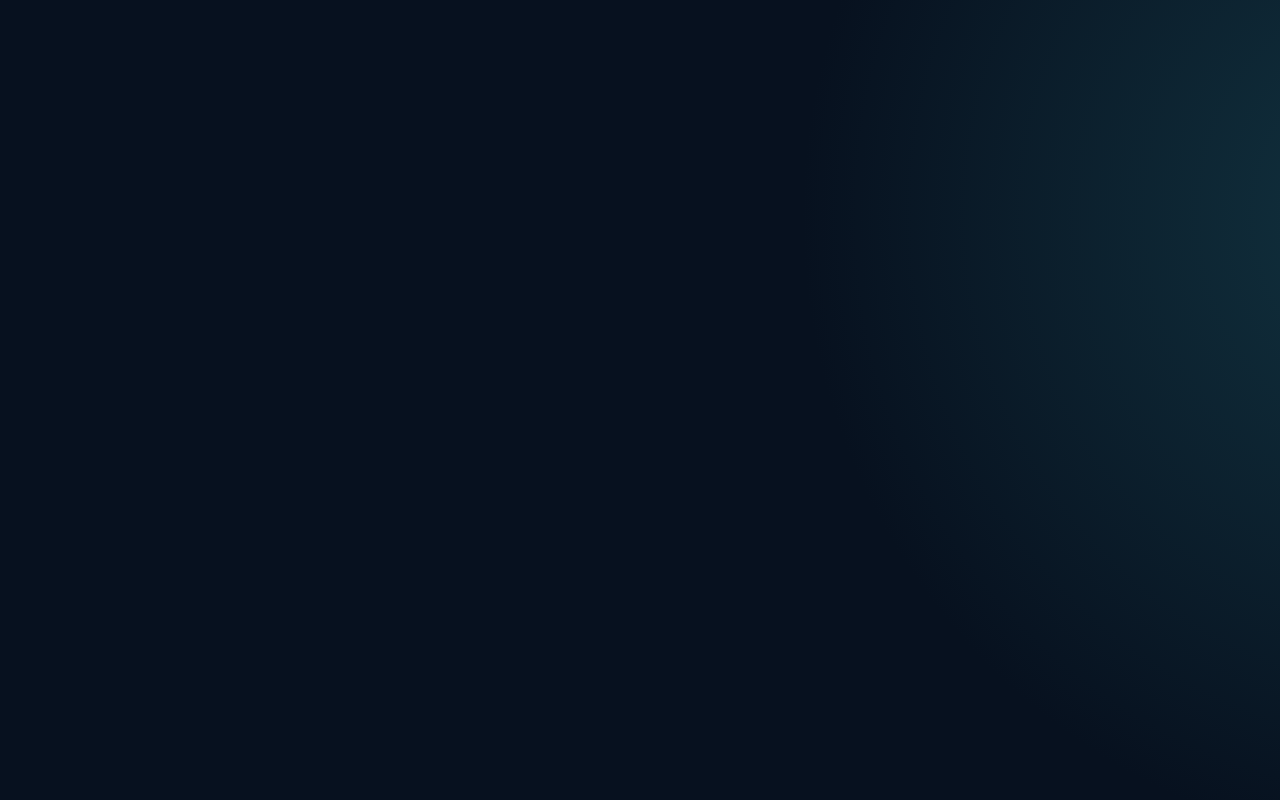
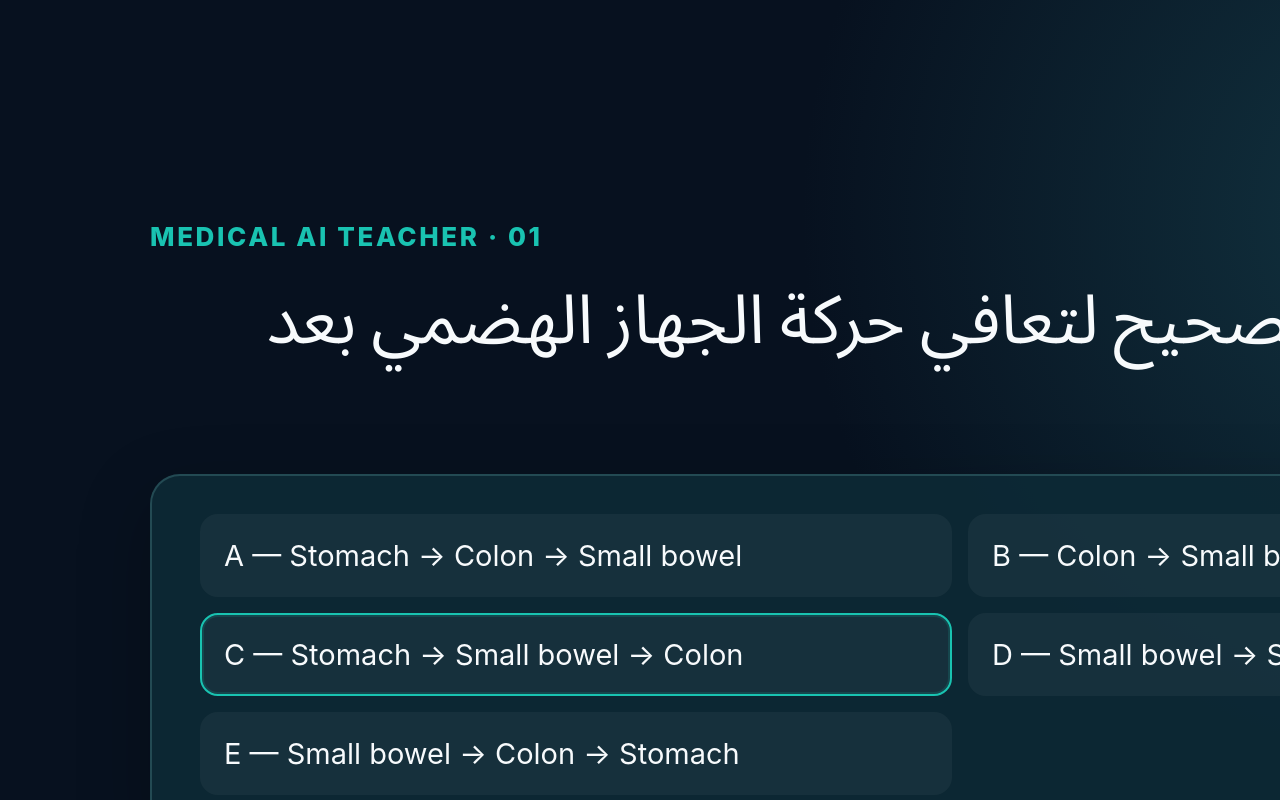
Before and after one commit to mahermomani95-glitch/MEDICAL-AI-TEACHER-2, a website: page video/index.html in a window 1280 px wide. Drawn offline with nearby package versions, Linux system fonts and the light colour scheme.

Commit message:
Fix master visual timeline without external GSAP

```diff
--- a/video/index.html
+++ b/video/index.html
@@ -4,16 +4,15 @@
 <meta charset="utf-8" />
 <meta name="viewport" content="width=device-width,initial-scale=1" />
 <title>Medical AI Teacher — Master Video</title>
-<script src="https://cdn.jsdelivr.net/npm/gsap@3.14.2/dist/gsap.min.js"></script>
 <style>
 @font-face{font-family:"Noto Sans Arabic";src:local("Noto Sans Arabic"),local("Noto Sans Arabic Regular");font-weight:100 900;font-style:normal;font-display:swap}
 :root{--bg:#07111F;--panel:#0E2A36;--accent:#19C3B1;--accent2:#8BE9E0;--text:#F7FAFC;--muted:#B8C7D3}
 *{box-sizing:border-box}html,body{margin:0;width:100%;height:100%;overflow:hidden;background:var(--bg);color:var(--text);font-family:Inter,"Noto Sans Arabic",Arial,sans-serif}
 [data-composition-id="medical-ai-master"]{width:1920px;height:1080px;position:relative;overflow:hidden;background:radial-gradient(circle at 75% 20%,#123441 0,transparent 38%),var(--bg)}
-.scene{position:absolute;inset:0;display:flex;flex-direction:column;justify-content:center;width:100%;height:100%;padding:90px 150px 150px;gap:28px;opacity:0}.clip{will-change:transform,opacity}
+.scene{position:absolute;inset:0;display:flex;flex-direction:column;justify-content:center;width:100%;height:100%;padding:90px 150px 150px;gap:28px;opacity:0;visibility:hidden}.clip{will-change:transform,opacity}
 .kicker{font-size:26px;letter-spacing:.1em;color:var(--accent);font-weight:800}.title{font-size:68px;line-height:1.14;max-width:1550px;font-weight:800}.subtitle{font-size:36px;line-height:1.45;max-width:1500px}.card{background:rgba(14,42,54,.92);border:2px solid rgba(139,233,224,.18);border-radius:30px;padding:38px 48px;box-shadow:0 24px 70px rgba(0,0,0,.25)}.options{display:grid;grid-template-columns:1fr 1fr;gap:16px;margin-top:10px}.option{font-size:29px;padding:22px;border-radius:18px;background:rgba(255,255,255,.045);border:2px solid transparent}.correct{border-color:var(--accent);box-shadow:0 0 0 2px rgba(25,195,177,.15) inset}.speaker{font-size:23px;color:var(--accent2);font-weight:800;margin-bottom:8px}.line{font-size:34px;line-height:1.5;margin:7px 0}.ar{direction:rtl;text-align:right}.en{direction:ltr;text-align:left}.memory{font-size:54px;color:var(--accent2);font-weight:800}.footer{position:absolute;bottom:42px;left:150px;right:150px;display:flex;justify-content:space-between;color:rgba(247,250,252,.58);font-size:19px}.node{width:220px;height:220px;border-radius:50%;border:4px solid var(--accent);display:flex;align-items:center;justify-content:center;font-size:28px;font-weight:800;background:rgba(7,17,31,.8)}.sequence{display:flex;align-items:center;justify-content:center;gap:28px}.arrow{font-size:54px;color:var(--accent)}
 .audio-status{position:absolute;top:38px;right:150px;font-size:18px;color:var(--muted)}
-.caption{position:absolute;left:170px;right:170px;bottom:82px;z-index:20;display:flex;justify-content:center;opacity:0;pointer-events:none}.caption span{max-width:1500px;padding:12px 24px;border-radius:16px;background:rgba(0,0,0,.72);font-size:27px;line-height:1.35;text-align:center;text-shadow:0 2px 8px rgba(0,0,0,.5)}
+.caption{position:absolute;left:170px;right:170px;bottom:82px;z-index:20;display:flex;justify-content:center;opacity:0;visibility:hidden;pointer-events:none}.caption span{max-width:1500px;padding:12px 24px;border-radius:16px;background:rgba(0,0,0,.72);font-size:27px;line-height:1.35;text-align:center;text-shadow:0 2px 8px rgba(0,0,0,.5)}
 </style>
 </head>
 <body>
@@ -34,8 +33,26 @@
 <div class="audio-status">Voice profile: Clear Medical · AR/EN · synchronized</div><div class="footer"><span>Medical AI Teacher</span><span>Question → Reasoning → Memory</span></div>
 </div>
 <script>
-window.__timelines=window.__timelines||{};const root=document.querySelector('[data-composition-id="medical-ai-master"]');const scenes=[...root.querySelectorAll('.scene')];const captions=[...root.querySelectorAll('.caption')];const tl=gsap.timeline({paused:true});
-scenes.forEach(scene=>{const start=Number(scene.dataset.start);tl.from(scene,{opacity:0,duration:.55,ease:'power2.out'},start);tl.from(scene.querySelector('.kicker'),{y:18,opacity:0,duration:.45,ease:'power3.out'},start+.12);tl.from(scene.querySelector('.title'),{y:35,opacity:0,duration:.5,ease:'back.out(1.2)'},start+.22);tl.from(scene.querySelectorAll('.card,.sequence,.memory'),{y:25,opacity:0,duration:.45,stagger:.08,ease:'power2.out'},start+.38)});
-captions.forEach(c=>{const start=Number(c.dataset.start);tl.from(c,{opacity:0,y:10,duration:.3,ease:'power2.out'},start+.2)});window.__timelines['medical-ai-master']=tl;
+(function(){
+  const root=document.getElementById('medical-ai-master');
+  const scenes=[...root.querySelectorAll('.scene')];
+  const captions=[...root.querySelectorAll('.caption')];
+  function setVisible(el,on,progress){
+    el.style.opacity=on?'1':'0';
+    el.style.visibility=on?'visible':'hidden';
+    if(on){
+      const p=Math.max(0,Math.min(1,progress));
+      el.style.transform='translateY('+(p<0.08?(1-p/0.08)*18:0)+'px)';
+    }
+  }
+  function seek(time){
+    const t=Math.max(0,Number(time)||0);
+    scenes.forEach(el=>{const s=+el.dataset.start,d=+el.dataset.duration;setVisible(el,t>=s&&t<s+d,(t-s)/Math.min(d,0.6));});
+    captions.forEach(el=>{const s=+el.dataset.start,d=+el.dataset.duration;setVisible(el,t>=s&&t<s+d,1);});
+  }
+  window.__timelines=window.__timelines||{};
+  window.__timelines['medical-ai-master']={seek,progress:seek,totalDuration:60,duration:60};
+  seek(0);
+})();
 </script>
 </body></html>
```
